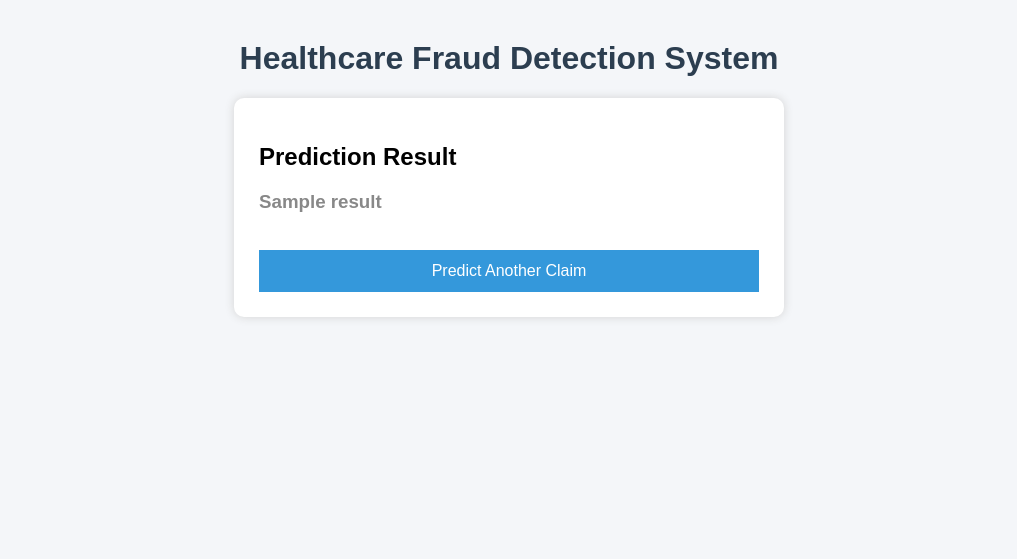
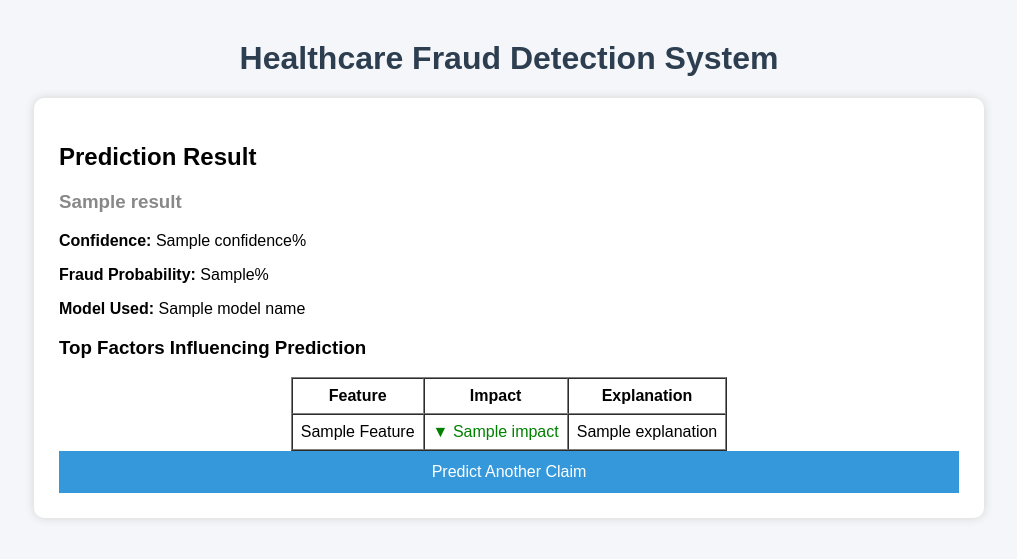
Before and after one commit to dinesh-420/Federated-Learning-Based-Healthcare-Fraud-Detection-with-Explainable-AI, a Flask app: template templates/result.html in a window 1280 px wide. Shown: the top 559 px of the page, without its empty margins (131-1148 px from the left). Run offline with Flask 3, Linux system fonts and the light colour scheme; the template is opened without the code that fills it: most values are stand-ins (such as "Sample title", 1, 10 or a date in 2020); parts of the project's set-up code (start-up, migrations or seed data) failed here and were passed over.

Commit message:
Completed Phase 9: Added local and global SHAP explainability

```diff
--- a/app.py
+++ b/app.py
@@ -1,11 +1,18 @@
 from flask import Flask, render_template, request
 import pandas as pd
 import joblib
+import shap
+import matplotlib
+matplotlib.use("Agg")
+import matplotlib.pyplot as plt
 from utils.model_loader import load_model, load_label_encoders
+
 
 app = Flask(__name__)
 
 model = load_model()
+explainer = shap.TreeExplainer(model)
+
 label_encoders = load_label_encoders()
 
 feature_columns = joblib.load("saved_objects/feature_columns.pkl")
@@ -14,9 +21,11 @@ print("Model loaded successfully!")
 print("Label encoders loaded successfully!")
 print("Feature columns loaded successfully!")
 
+
 @app.route("/")
 def home():
     return render_template("index.html")
+
 
 @app.route("/predict", methods=["POST"])
 def predict():
@@ -55,56 +64,141 @@ def predict():
 
     claim_df = pd.DataFrame(claim_data)
 
-    print("\nClaim DataFrame:")
-    print(claim_df)
+    # Encode categorical columns safely
+    for column, encoder in label_encoders.items():
 
-    print("Treatment Category Classes:")
-    print(label_encoders["treatment_category"].classes_)
+         try:
+             claim_df[column] = encoder.transform(claim_df[column])
 
-    for column, encoder in label_encoders.items():
-         claim_df[column] = encoder.transform(claim_df[column])
+         except ValueError:
 
-    print("\nEncoded Claim DataFrame:")
-    print(claim_df)
+             if column == "diagnosis_code":
+                  message = "❌ Unknown Diagnosis Code. Please enter a valid diagnosis code."
+             else:
+                   message = f"❌ Invalid {column.replace('_', ' ').title()}."
 
+             print(message)
+
+             return render_template(
+                 "result.html",
+                  result=message,
+                  color="orange",
+                  confidence="--",
+                  fraud_probability="--",
+                  model_name="Random Forest Classifier",
+                  shap_explanations=None,
+                  show_shap=False
+             )
+
+    # Arrange feature order
     claim_df = claim_df[feature_columns]
 
-    print("\nClaim after arranging feature order:")
-    print(claim_df)
+    # Prediction
+    prediction = model.predict(claim_df)
+    probability = model.predict_proba(claim_df)
 
-    prediction = model.predict(claim_df)
+    # SHAP Explainability
+    shap_values = explainer.shap_values(claim_df)
 
-    print("\nPrediction:")
-    print(prediction)
+    # Generate SHAP Summary Plot
 
-    print("Patient Age:", patient_age)
-    print("Gender:", patient_gender)
-    print("Hospital Type:", hospital_type)
-    print("Treatment Category:", treatment_category)
-    print("Diagnosis Code:", diagnosis_code)
-    print("Claim Amount:", claim_amount)
-    print("Approved Amount:", approved_amount)
-    print("Hospital Stay Days:", hospital_stay_days)
-    print("Previous Claims Count:", previous_claims_count)
-    print("Policy Tenure:", policy_tenure_years)
-    print("Submission Delay:", claim_submission_delay_days)
-    print("High Risk Procedure:", high_risk_procedure_flag)
-    print("Document Mismatch:", document_mismatch_flag)
-    print("Anomaly Score:", anomaly_score)
+    plt.figure()
+
+    # For newer SHAP versions
+    shap.summary_plot(
+         shap_values[:, :, 1],
+         claim_df,
+         show=False
+    )
+
+    plt.tight_layout()
+
+    plt.savefig("static/shap_summary.png", bbox_inches="tight")
+
+    plt.close()
+
+    # Generate SHAP Bar Plot
+
+    plt.figure()
+
+    shap.plots.bar(
+        shap.Explanation(
+            values=shap_values[0, :, 1],
+            base_values=explainer.expected_value[1],
+            data=claim_df.iloc[0],
+            feature_names=claim_df.columns
+        ),
+        show=False
+    )
+
+    plt.tight_layout()
+
+    plt.savefig("static/shap_bar.png", bbox_inches="tight")
+
+    plt.close()
+
+    # Get SHAP values for the Fraud class (class index = 1)
+    feature_impacts = shap_values[0, :, 1]
+
+    shap_explanations = []
+
+    for feature, impact in zip(claim_df.columns, feature_impacts):
+
+        impact = round(float(impact), 4)
+
+        if impact >= 0.10:
+           explanation = "Strongly increased fraud probability"
+
+        elif impact > 0:
+             explanation = "Slightly increased fraud probability"
+
+        elif impact <= -0.10:
+              explanation = "Strongly reduced fraud probability"
+
+        else:
+              explanation = "Slightly reduced fraud probability"
+
+        shap_explanations.append(
+              (feature, impact, explanation)
+        )
+    # Sort by absolute impact
+    shap_explanations = sorted(
+         shap_explanations,
+         key=lambda x: abs(x[1]),
+         reverse=True
+    )
+
+    # Keep only Top 5 features
+    shap_explanations = shap_explanations[:5]
+
+    fraud_probability = round(probability[0][1] * 100, 2)
+    model_name = "Random Forest Classifier"
 
     if prediction[0] == 1:
         result = "🚨 Fraudulent Claim"
+        color = "red"
+        confidence = round(probability[0][1] * 100, 2)
     else:
         result = "✅ Genuine Claim"
+        color = "green"
+        confidence = round(probability[0][0] * 100, 2)
 
-    if prediction[0] == 1:
-      result = "🚨 Fraudulent Claim"
-      color = "red"
-    else:
-      result = "✅ Genuine Claim"
-      color = "green"
+    # Clean terminal output
+    print(f"Prediction: {result}")
+    print(f"Confidence: {confidence}%")
+    print(f"Fraud Probability: {fraud_probability}%")
 
-    return render_template( "result.html", result=result,color=color)
+    return render_template(
+        "result.html",
+        result=result,
+        color=color,
+        confidence=confidence,
+        fraud_probability=fraud_probability,
+        model_name=model_name,
+        shap_explanations=shap_explanations,
+        show_shap=True
+    )
+
 
 if __name__ == "__main__":
     app.run(debug=True)
--- a/static/style.css
+++ b/static/style.css
@@ -11,7 +11,8 @@ h1 {
 
 form {
     background: white;
-    width: 500px;
+    width: 900px;
+    max-width: 95%;
     margin: auto;
     padding: 25px;
     border-radius: 10px;
@@ -43,3 +44,11 @@ button {
 button:hover {
     background: #2980b9;
 }
+
+.shap-image{
+    width:100%;
+    max-width:700px;
+    display:block;
+    margin:20px auto;
+    border-radius:8px;
+}
--- a/templates/result.html
+++ b/templates/result.html
@@ -16,7 +16,60 @@
 
         <h3 style="color: {{ color }};">{{ result }}</h3>
 
-        <br>
+        <p><strong>Confidence:</strong> {{ confidence }}%</p>
+
+        <p><strong>Fraud Probability:</strong> {{ fraud_probability }}%</p>
+
+        <p><strong>Model Used:</strong> {{ model_name }}</p>
+
+        {% if shap_explanations %}
+
+        <h3>Top Factors Influencing Prediction</h3>
+
+        <table border="1" cellpadding="8" cellspacing="0" style="margin:auto;">
+            <tr>
+
+                <th>Feature</th>
+                <th>Impact</th>
+                <th>Explanation</th>
+
+            </tr>
+
+            {% for feature, impact, explanation in shap_explanations %}
+            <tr>
+
+               <td>{{ feature.replace('_', ' ').title() }}</td>
+
+               {% if impact > 0 %}
+                   <td style="color:red;">▲ {{ impact }}</td>
+               {% else %}
+                   <td style="color:green;">▼ {{ impact }}</td>
+               {% endif %}
+
+               <td>{{ explanation }}</td>
+
+            </tr>
+            {% endfor %}
+
+        </table>
+
+        {% endif %}
+
+       {% if show_shap %}
+
+       <h3>SHAP Summary Plot</h3>
+
+       <img src="{{ url_for('static', filename='shap_summary.png') }}"
+            class="shap-image">
+
+       <br><br>
+
+       <h3>SHAP Bar Plot</h3>
+
+       <img src="{{ url_for('static', filename='shap_bar.png') }}"
+            class="shap-image">
+
+        {% endif %}
 
         <a href="/">
             <button type="button">
```
Also changed, not shown: global_shap.py (added, +98 -0 lines), templates/index.html (+16 -10 lines), global_shap_bar.png (added), global_shap_summary.png (added), static/shap_bar.png (added), static/shap_summary.png (added).
